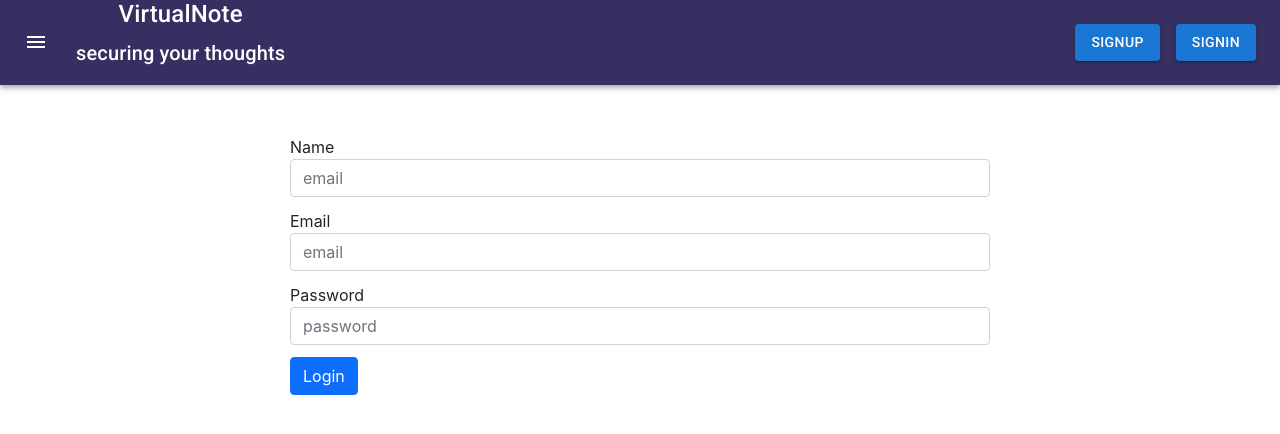
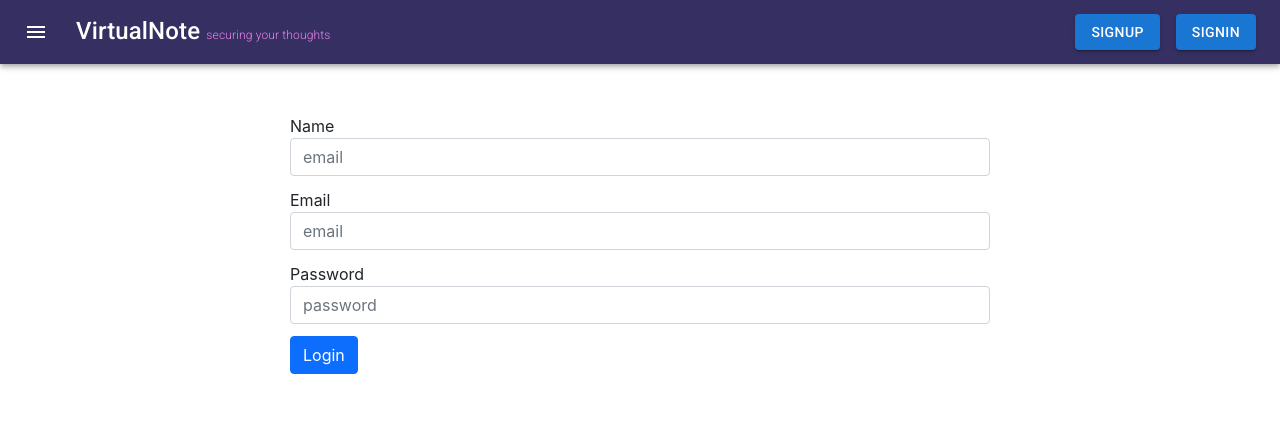
Before and after one commit to siddhantgore/VirtualNote, a React (Create React App) app: page /signup in a window 1280 px wide. Shown: the top 434 px of the page. Built offline with nearby package versions, Linux system fonts and the light colour scheme; the HTML template or start-up script is replaced by a standard one.

Commit message:
minor changes

```diff
--- a/src/App.css
+++ b/src/App.css
@@ -85,3 +85,21 @@
     width:300px;
   }
 }
+
+.brand_name{
+/* display: flex; */
+justify-content: space-evenly;
+flex-wrap:wrap;
+align-items: center;
+}
+
+.brand_name h4,p{
+  display: inline;
+}
+
+.brand_name p{
+  font-size: 12px;
+  font-weight: lighter;
+  margin-top: 14px;
+  color:violet;
+}
--- a/src/App.js
+++ b/src/App.js
@@ -5,9 +5,9 @@ import About from "./components/About";
 import NoteState from "./context/notes/NoteState";
 import Navbar from "./components/Navbar";
 import Alert from "./components/Alert";
-import Login from "./components/Login";
 import Signup from "./components/Signup";
 import { useState } from "react";
+import SignIn from "./components/SignIn";
 
 function App() {
   const [alert, setalert] = useState(null)
@@ -29,7 +29,7 @@ function App() {
             <Routes>
               <Route exact path="/" element={<Home showAlert={showAlert} />} />
               <Route exact path="/about" element={<About />} />
-              <Route exact path="/login" element={<Login showAlert={showAlert} />} />
+              <Route exact path="/login" element={<SignIn showAlert={showAlert}/>} />
               <Route exact path="/signup" element={<Signup showAlert={showAlert} />} />
             </Routes>
         </BrowserRouter>
--- a/src/components/Signup.js
+++ b/src/components/Signup.js
@@ -21,7 +21,6 @@ function Signup(props) {
      body:JSON.stringify({name,email,password})
     });
     const json=await response.json()
-    console.log(json)
     if(json.success){
       //redirect
       localStorage.setItem('token',json.auth_token)
```
